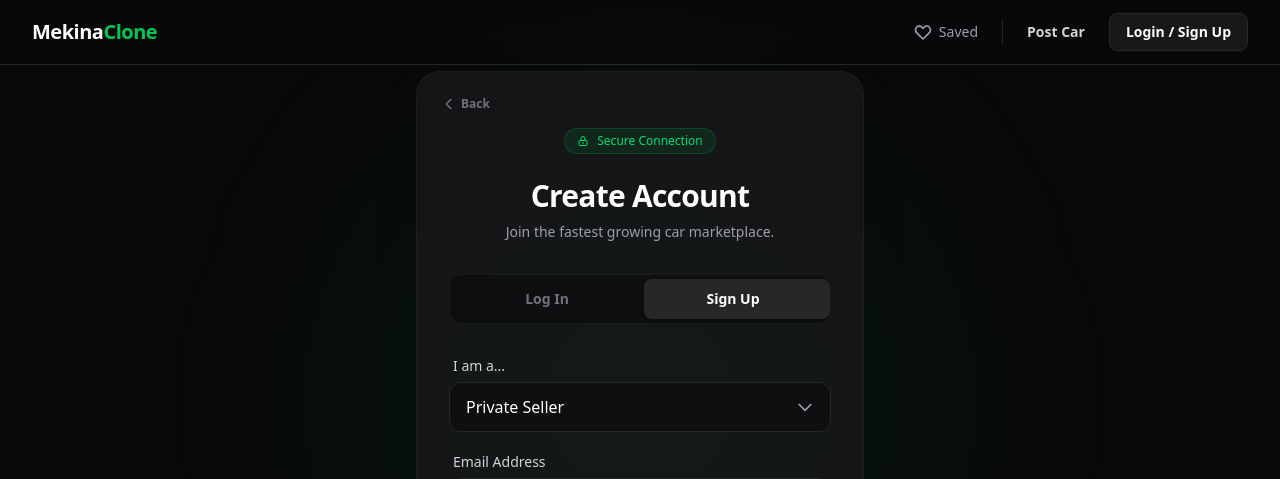
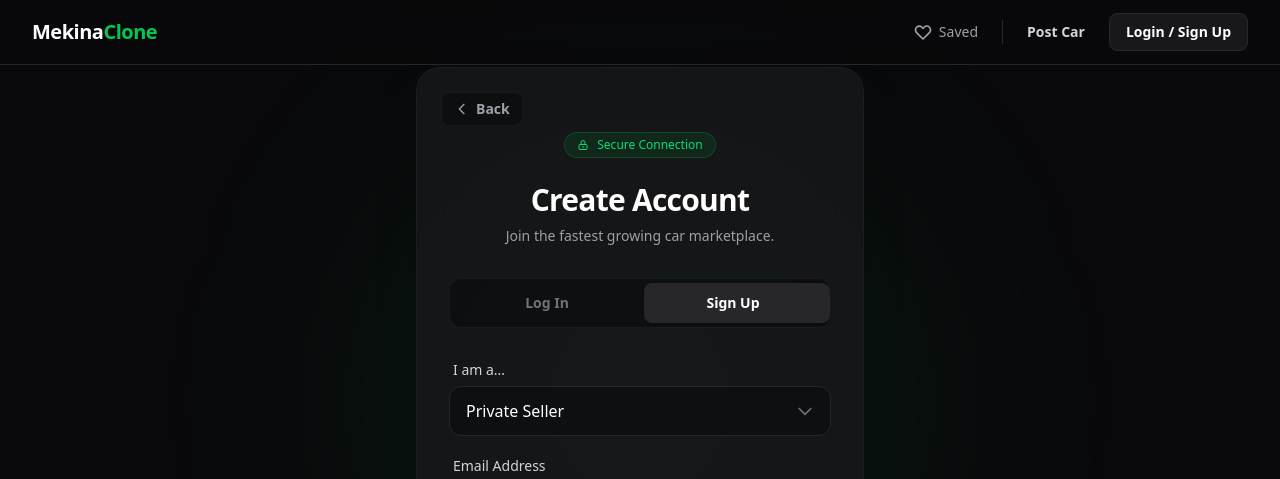
Before and after one commit to zamizpress1/mekina-clone, a Next.js app: page /login in a window 1280 px wide. Shown: the top 479 px of the page. Built offline with nearby package versions, Linux system fonts and the light colour scheme; no server answers.

Commit message:
force update back button

```diff
--- a/src/app/login/page.tsx
+++ b/src/app/login/page.tsx
@@ -54,22 +54,22 @@
       {/* Subtle Background Glow */}
       <div className="absolute top-1/2 left-1/2 -translate-x-1/2 -translate-y-1/2 w-[500px] h-[500px] bg-green-500/10 blur-[120px] rounded-full pointer-events-none"></div>
 
-      <div className="w-full max-w-md bg-zinc-900/80 backdrop-blur-xl border border-zinc-800/50 rounded-3xl p-8 shadow-2xl relative z-10 pt-10">
+      <div className="w-full max-w-md bg-zinc-900/80 backdrop-blur-xl border border-zinc-800/50 rounded-3xl p-8 shadow-2xl relative z-10 pt-16">
 
-        {/* NEW: Sleek Back Button */}
+        {/* Upgraded Back Button */}
         <Link
           href="/"
-          className="absolute top-6 left-6 text-zinc-500 hover:text-white transition-colors flex items-center gap-1 group"
+          className="absolute top-6 left-6 text-zinc-400 hover:text-white transition-colors flex items-center gap-1.5 group z-50 bg-zinc-950/50 px-3 py-1.5 rounded-lg border border-zinc-800/50"
         >
           <svg className="w-4 h-4 group-hover:-translate-x-1 transition-transform" fill="none" viewBox="0 0 24 24" stroke="currentColor">
             <path strokeLinecap="round" strokeLinejoin="round" strokeWidth={2} d="M15 19l-7-7 7-7" />
           </svg>
-          <span className="text-xs font-semibold">Back</span>
+          <span className="text-sm font-semibold">Back</span>
         </Link>
 
         {/* Security Trust Badge */}
         <div className="flex justify-center mb-6">
-          <div className="bg-green-500/10 text-green-400 px-3 py-1 rounded-full text-xs font-medium flex items-center gap-2 border border-green-500/20 mt-4">
+          <div className="bg-green-500/10 text-green-400 px-3 py-1 rounded-full text-xs font-medium flex items-center gap-2 border border-green-500/20">
             <svg className="w-3 h-3" fill="none" viewBox="0 0 24 24" stroke="currentColor">
               <path strokeLinecap="round" strokeLinejoin="round" strokeWidth={2} d="M12 15v2m-6 4h12a2 2 0 002-2v-6a2 2 0 00-2-2H6a2 2 0 00-2 2v6a2 2 0 002 2zm10-10V7a4 4 0 00-8 0v4h8z" />
             </svg>
@@ -120,21 +120,17 @@
                 <select
                   value={accountType}
                   onChange={(e) => setAccountType(e.target.value)}
-                  className="w-full bg-zinc-950/50 border border-zinc-800 text-white rounded-xl pl-4 pr-12 py-3 focus:outline-none focus:ring-2 focus:ring-green-500/50 focus:border-green-500/50 transition-all appearance-none cursor-pointer"
+                  className="w-full bg-zinc-950/50 border border-zinc-800 text-white rounded-xl pl-4 pr-12 py-3 focus:outline-none focus:ring-2 focus:ring-green-500/50 focus:border-green-500/50 transition-all appearance-none cursor-pointer relative z-10"
                 >
                   <option value="private_seller">Private Seller</option>
                   <option value="dealership">Dealership</option>
                   <option value="broker">Broker</option>
                 </select>
-                {/* Arrow perfectly positioned */}
-                <svg
-                  className="absolute right-4 top-1/2 -translate-y-1/2 w-5 h-5 text-zinc-400 pointer-events-none"
-                  fill="none"
-                  viewBox="0 0 24 24"
-                  stroke="currentColor"
-                >
-                  <path strokeLinecap="round" strokeLinejoin="round" strokeWidth={2} d="M19 9l-7 7-7-7" />
-                </svg>
+                <div className="absolute inset-y-0 right-0 flex items-center pr-4 pointer-events-none z-20">
+                  <svg className="w-5 h-5 text-zinc-500" fill="none" viewBox="0 0 24 24" stroke="currentColor">
+                    <path strokeLinecap="round" strokeLinejoin="round" strokeWidth={2} d="M19 9l-7 7-7-7" />
+                  </svg>
+                </div>
               </div>
             </div>
           )}
```
